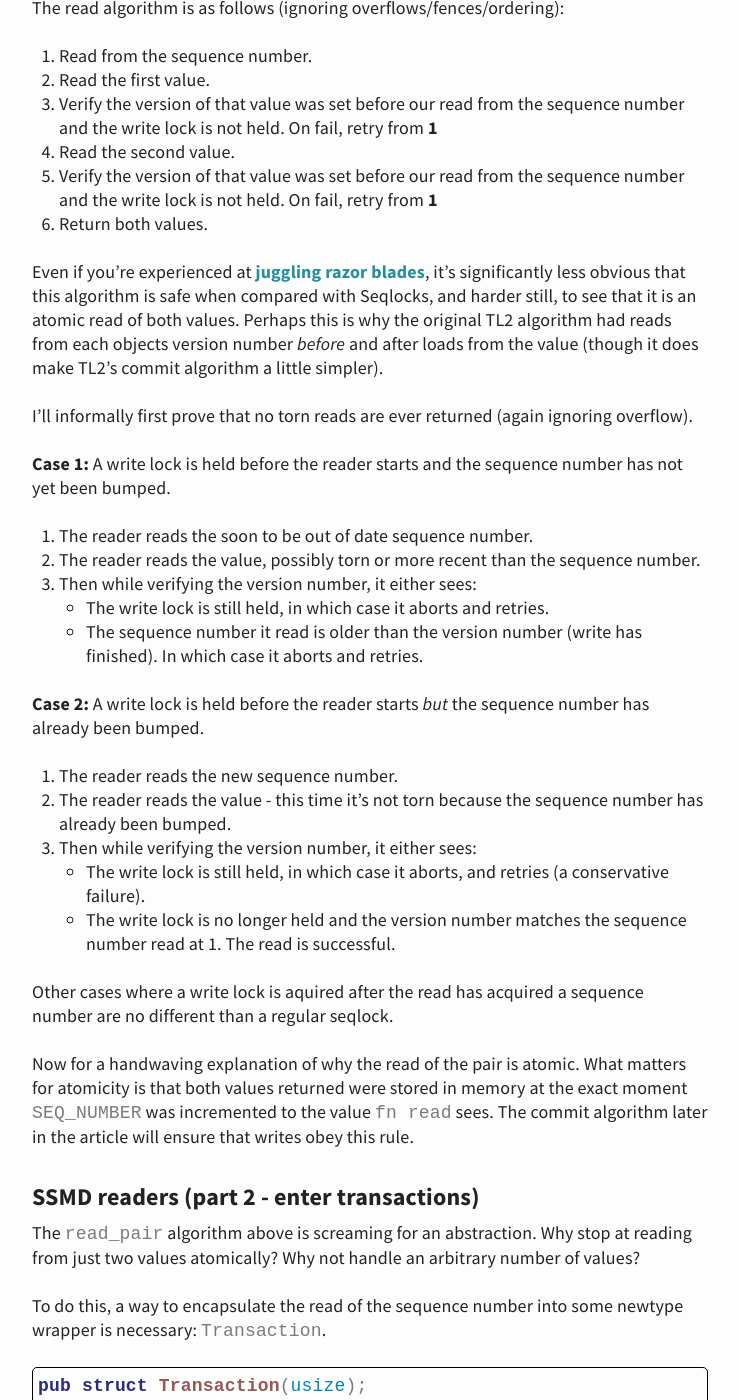
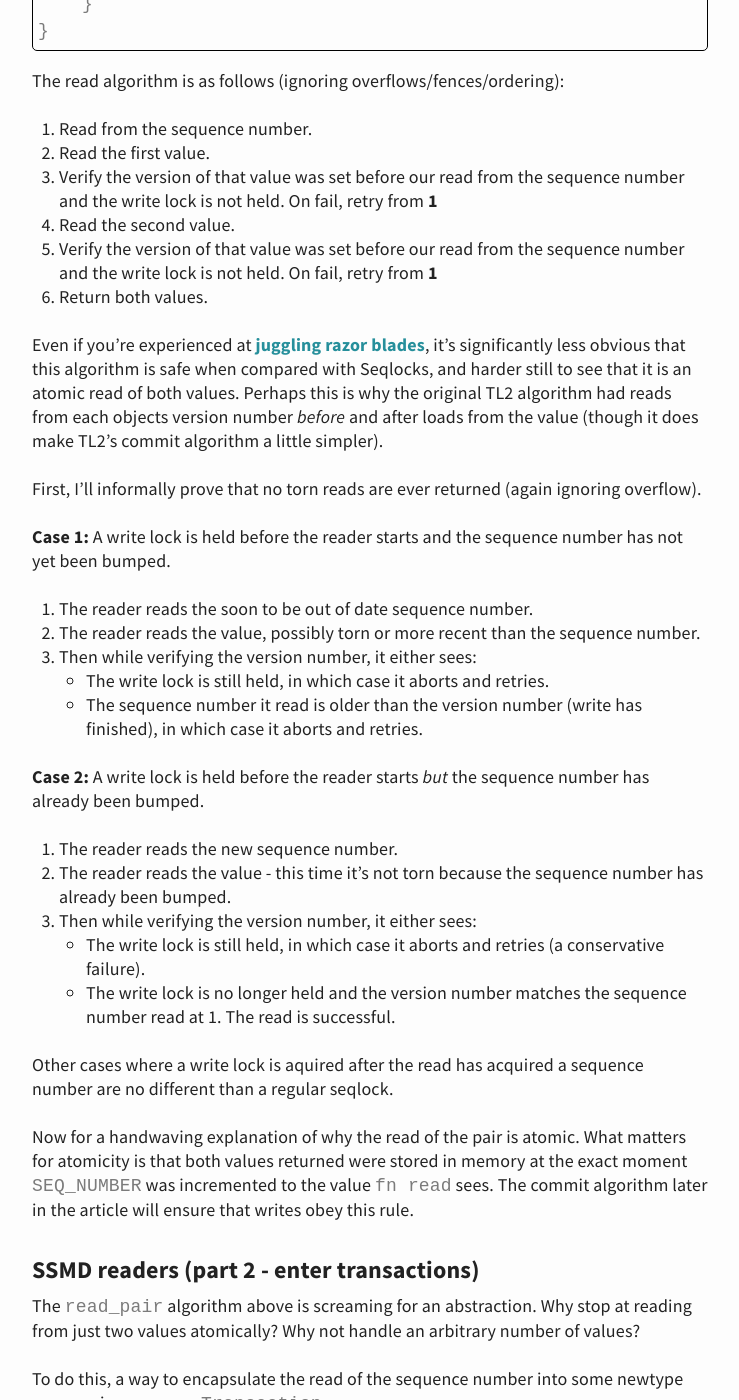
Before and after one commit to mtak-blog/mtak-blog.github.io, a Jekyll site: the page built from _posts/2019-03-24-generalizing-seqlocks.md, in a window 1280 px wide and 1400 px high, scrolled down 5298 px. Shown: the whole window, without its empty margins (270-1009 px from the left). Built offline with Jekyll 4.4.1, drawn with Linux system fonts in a browser that asks for light colours; some of the changed text lies outside the part shown.

Commit message:
more grammar fixes

```diff
--- a/_posts/2019-03-24-generalizing-seqlocks.md
+++ b/_posts/2019-03-24-generalizing-seqlocks.md
@@ -49,7 +49,7 @@ The writer algorithm (excluding details of memory ordering/fences/overflow):
 2. At this point the writer has exclusive write access, so it can assign `new_value` to `value`.
 3. Release the write lock by adding 1 - making it even again.
 
-Crucially when the writer finishes, there is a *new* sequence number. To see why that's important let's look at the reader side of things.
+Crucially, when the writer finishes, there is a *new* sequence number. To see why that's important let's look at the reader side of things.
 
 #### Seqlock readers
 
@@ -179,22 +182,22 @@ The read algorithm is as follows (ignoring overflows/fences/ordering):
 5. Verify the version of that value was set before our read from the sequence number and the write lock is not held. On fail, retry from **1**
 6. Return both values.
 
-Even if you're experienced at [juggling razor blades](https://www.youtube.com/watch?v=c1gO9aB9nbs), it's significantly less obvious that this algorithm is safe when compared with Seqlocks, and harder still, to see that it is an atomic read of both values. Perhaps this is why the original TL2 algorithm had reads from each objects version number *before* and after loads from the value (though it does make TL2's commit algorithm a little simpler).
+Even if you're experienced at [juggling razor blades](https://www.youtube.com/watch?v=c1gO9aB9nbs), it's significantly less obvious that this algorithm is safe when compared with Seqlocks, and harder still to see that it is an atomic read of both values. Perhaps this is why the original TL2 algorithm had reads from each objects version number *before* and after loads from the value (though it does make TL2's commit algorithm a little simpler).
 
-I'll informally first prove that no torn reads are ever returned (again ignoring overflow).
+First, I'll informally prove that no torn reads are ever returned (again ignoring overflow).
 
 **Case 1:** A write lock is held before the reader starts and the sequence number has not yet been bumped.
 1. The reader reads the soon to be out of date sequence number.
 2. The reader reads the value, possibly torn or more recent than the sequence number.
 3. Then while verifying the version number, it either sees:
     - The write lock is still held, in which case it aborts and retries.
-    - The sequence number it read is older than the version number (write has finished). In which case it aborts and retries.
+    - The sequence number it read is older than the version number (write has finished), in which case it aborts and retries.
 
 **Case 2:** A write lock is held before the reader starts *but* the sequence number has already been bumped.
 1. The reader reads the new sequence number.
 2. The reader reads the value - this time it's not torn because the sequence number has already been bumped.
 3. Then while verifying the version number, it either sees:
-    - The write lock is still held, in which case it aborts, and retries (a conservative failure).
+    - The write lock is still held, in which case it aborts and retries (a conservative failure).
     - The write lock is no longer held and the version number matches the sequence number read at 1. The read is successful.
 
 Other cases where a write lock is aquired after the read has acquired a sequence number are no different than a regular seqlock.
```
Also changed, not shown: other parts of _posts/2019-03-24-generalizing-seqlocks.md (+4 -1 lines).
